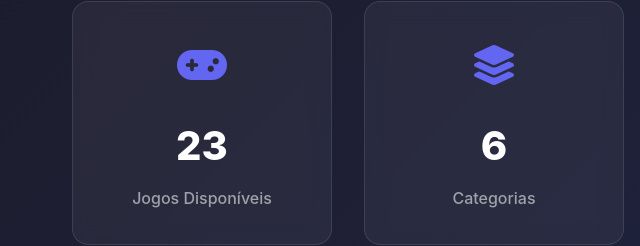
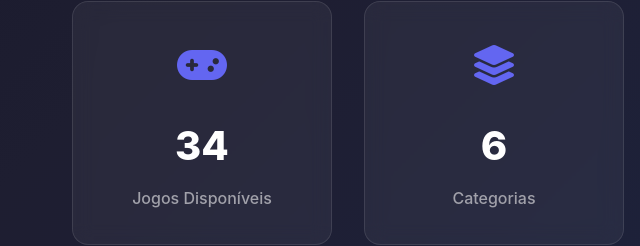
Before and after one commit to Gabe075/GameHub, a plain HTML site: page index.html in a window 1280 px wide. Shown: the part 975-1221 px from the top of the page, 0-640 px from the left. Drawn offline with Linux system fonts and the light colour scheme.

Commit message:
Update index.html

```diff
--- a/index.html
+++ b/index.html
@@ -98,7 +98,7 @@
                             <div class="stat-icon">
                                 <i class="fas fa-gamepad"></i>
                             </div>
-                            <div class="stat-number" id="total-games">23</div>
+                            <div class="stat-number" id="total-games">34</div>
                             <div class="stat-label">Jogos Disponíveis</div>
                         </div>
                         <div class="stat-card">
```
